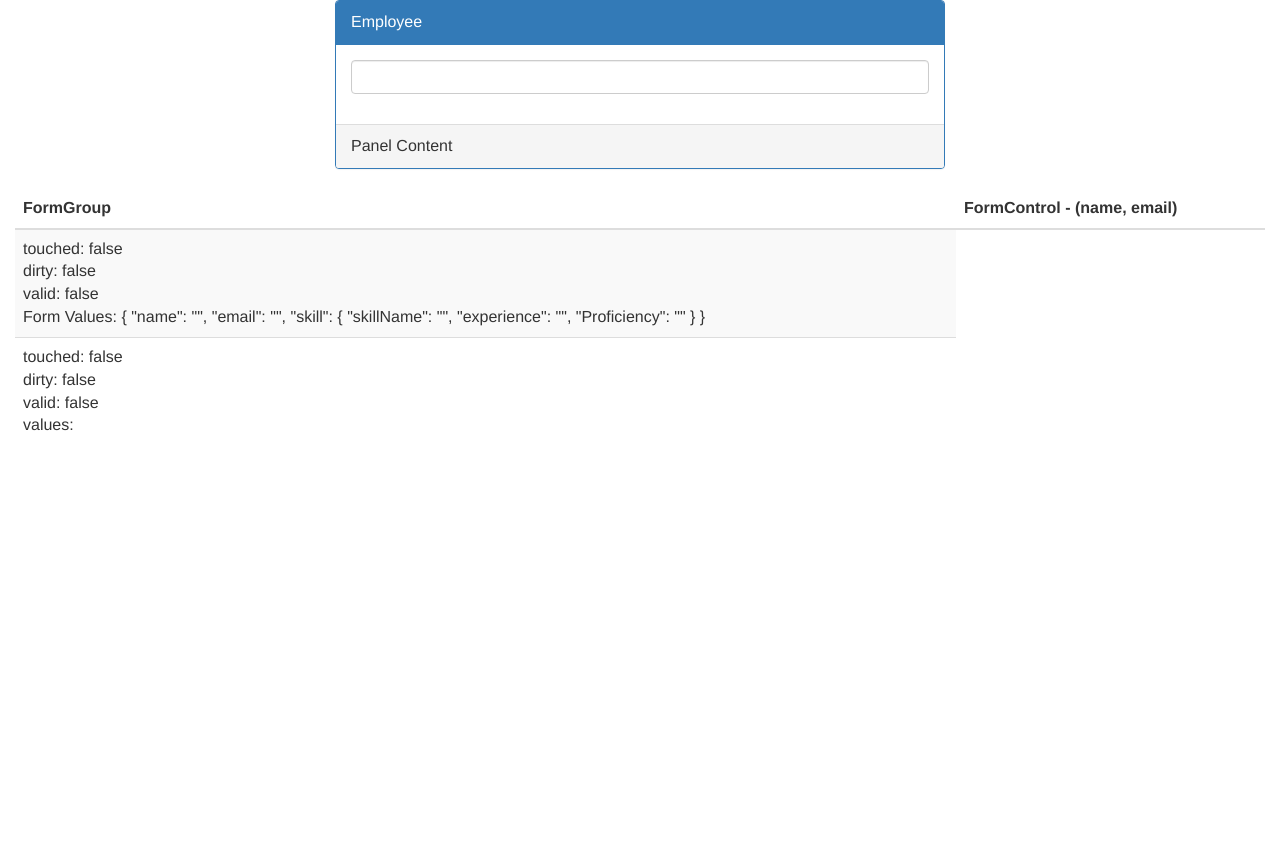
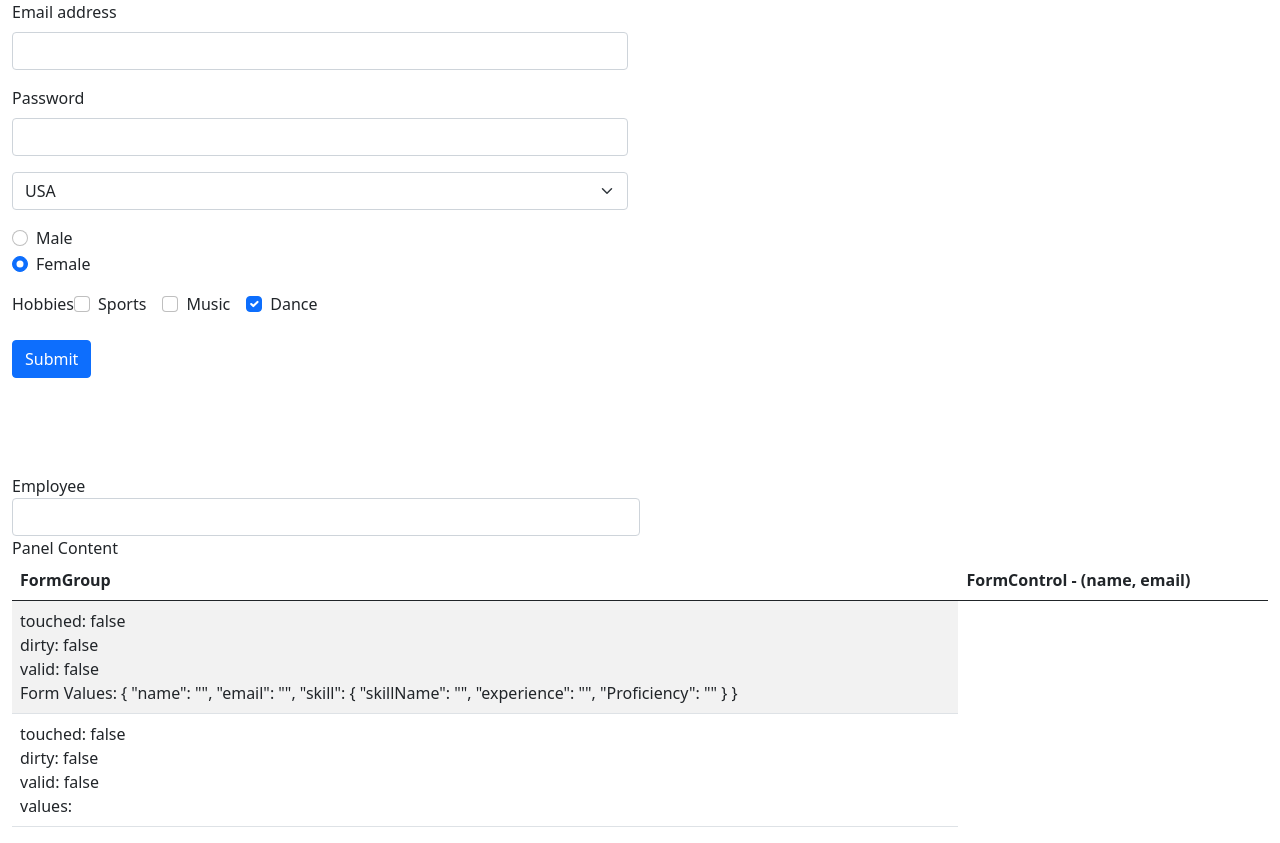
Before and after one commit to tveeru/angular_Topics, an Angular app: page / in a window 1280 px wide. Before the commit the page ends 800 px from the top, so only its background shows below. Built offline with nearby package versions, Linux system fonts and the light colour scheme.

Commit message:
reactive forms

```diff
--- a/src/app/app.component.html
+++ b/src/app/app.component.html
@@ -1,3 +1,5 @@
+<app-formGroup-normal></app-formGroup-normal>
+<!-- <app-formBuilder></app-formBuilder> -->
 <!--
   1) In a reactive forms we create an instance of both formGroup and formControl classes.
 
--- a/src/app/app.module.ts
+++ b/src/app/app.module.ts
@@ -5,10 +5,14 @@ import { BrowserModule } from '@angular/platform-browser';
 
 import { AppRoutingModule } from './app-routing.module';
 import { AppComponent } from './app.component';
+import { FormGroupNormalComponent } from './formGroup-normal/formGroup-normal.component';
+import { FormBuilderComponent } from './formBuilder/formBuilder.component';
 
 @NgModule({
   declarations: [
-    AppComponent
+    AppComponent,
+      FormGroupNormalComponent,
+      FormBuilderComponent
    ],
   imports: [
     BrowserModule,
--- /dev/null
+++ b/src/app/formBuilder/formBuilder.component.html
@@ -0,0 +1,19 @@
+<div class="container-fluid">
+  <div class="row">
+      <div class="col-md-6 mb-5">
+        <form [formGroup]="empForm" (ngSubmit)="onSubmit()">
+          <div class="mb-3">
+            <label for="exampleInputEmail1" class="form-label">Email address</label>
+            <input formControlName="email" type="email" class="form-control" id="exampleInputEmail1" aria-describedby="emailHelp" required>
+
+          </div>
+          <div class="mb-3">
+            <label for="exampleInputPassword1" class="form-label">Password</label>
+            <input formControlName="password" type="password" class="form-control" id="exampleInputPassword1">
+          </div>
+          <button type="submit" class="btn btn-primary">Submit</button>
+        </form>
+
+      </div>
+  </div>
+</div>
--- /dev/null
+++ b/src/app/formBuilder/formBuilder.component.ts
@@ -0,0 +1,28 @@
+import { Component, OnInit } from '@angular/core';
+import { FormBuilder, FormGroup, Validators } from '@angular/forms';
+
+@Component({
+  selector: 'app-formBuilder',
+  templateUrl: './formBuilder.component.html',
+  styleUrls: ['./formBuilder.component.css']
+})
+export class FormBuilderComponent implements OnInit {
+
+  empForm !: FormGroup;
+
+  constructor(private _fb: FormBuilder) { }
+
+  ngOnInit() {
+    this.empForm = this._fb.group({
+      email: ['', Validators.required],
+      password: ['']
+
+    })
+
+  }
+
+  onSubmit(){
+    console.log(this.empForm.value);
+  }
+
+}
--- /dev/null
+++ b/src/app/formGroup-normal/formGroup-normal.component.css
@@ -0,0 +1,3 @@
+input.ng-invalid.ng-touched{
+  border: 1px solid red;
+}
--- /dev/null
+++ b/src/app/formGroup-normal/formGroup-normal.component.html
@@ -0,0 +1,86 @@
+ <div class="container-fluid">
+    <div class="row">
+        <div class="col-md-6 mb-5">
+          <form [formGroup]="empForm" (ngSubmit)="getDetails()">
+            <div class="mb-3">
+              <label for="exampleInputEmail1" class="form-label">Email address</label>
+              <input formControlName="email" type="email" class="form-control" id="exampleInputEmail1">
+
+              <span class="text-danger" *ngIf="empForm.get('email')?.touched && empForm.get('email')?.hasError('required')">
+                *Email is required
+              </span>
+              <span class="text-danger" *ngIf="empForm.get('email')?.touched && empForm.get('email')?.hasError('email')">
+                *Enter valid Email
+              </span>
+              <span class="text-danger" *ngIf="empForm.get('email')?.touched && empForm.get('email')?.hasError('email')">
+                *Enter valid Email
+              </span>
+
+
+              <!--
+
+              <span *ngIf="email!.invalid && (email!.dirty || email!.touched)" class="alert alert-danger"></span>
+
+              <div *ngIf="email!.errors?.['required']">
+                Email is required.
+              </div> -->
+
+              </div>
+
+
+
+              <div class="mb-3">
+              <label for="exampleInputPassword1" class="form-label">Password</label>
+              <input formControlName="password" type="password" class="form-control" id="exampleInputPassword1">
+              <!-- <span class="text-danger" *ngIf="empForm.get('password')?.touched && empForm.get('password')?.hasError('required')">
+                *Enter Password
+              </span> -->
+              <span class="text-danger" *ngIf="empForm.get('password')?.touched && empForm.get('password')?.hasError('minlength')">
+                *Password must be 3 characters
+              </span>
+
+
+            </div>
+            <div class="mb-3">
+            <select formControlName="country" class="form-select" aria-label="Default select example">
+              <option selected>Select Country</option>
+              <option value="india">India</option>
+              <option value="usa">USA</option>
+              <option value="uk">UK</option>
+            </select>
+            </div>
+            <div class="mb-3">
+              <div class="form-check">
+                <input class="form-check-input" type="radio" id="male" value="male" formControlName="gender">
+                <label class="form-check-label" for="exampleRadios1">
+                 Male
+                </label>
+              </div>
+              <div class="form-check">
+                <input class="form-check-input" type="radio" id="female" value="female" formControlName="gender">
+                <label class="form-check-label" for="exampleRadios2">
+                 Female
+                </label>
+              </div>
+            </div>
+            <div class="mb-3">
+              <label for="hobbies" class="form-label">Hobbies</label>
+              <div class="form-check form-check-inline">
+                <input class="form-check-input" type="checkbox" id="inlineCheckbox1" value="sports">
+                <label class="form-check-label" for="inlineCheckbox1">Sports</label>
+              </div>
+              <div class="form-check form-check-inline">
+                <input class="form-check-input" type="checkbox" id="inlineCheckbox2" value="music">
+                <label class="form-check-label" for="inlineCheckbox2">Music</label>
+              </div>
+              <div class="form-check form-check-inline">
+                <input class="form-check-input" type="checkbox" id="inlineCheckbox3" value="dance" formControlName="hobbies">
+                <label class="form-check-label" for="inlineCheckbox3">Dance</label>
+              </div>
+            </div>
+            <button type="submit" class="btn btn-primary">Submit</button>
+          </form>
+
+        </div>
+    </div>
+</div>
--- /dev/null
+++ b/src/app/formGroup-normal/formGroup-normal.component.ts
@@ -0,0 +1,33 @@
+import { Component, OnInit } from '@angular/core';
+import { FormGroup,FormControl, Validators } from '@angular/forms';
+
+@Component({
+  selector: 'app-formGroup-normal',
+  templateUrl: './formGroup-normal.component.html',
+  styleUrls: ['./formGroup-normal.component.css']
+})
+export class FormGroupNormalComponent implements OnInit {
+
+  empForm !: FormGroup;
+
+  constructor() {
+
+  }
+
+  ngOnInit() {
+    this.empForm = new FormGroup({
+      email: new FormControl('', [Validators.required, Validators.email]),
+      password: new FormControl('', [Validators.required, Validators.minLength(3)]),
+      country: new FormControl('usa'),
+      gender: new FormControl('female'),
+      hobbies: new FormControl('sports')
+    })
+  }
+
+  getDetails(){
+    console.log(this.empForm);
+  }
+
+  get email() { return this.empForm.get('email'); }
+
+}
--- a/src/index.html
+++ b/src/index.html
@@ -6,14 +6,8 @@
   <base href="/">
   <meta name="viewport" content="width=device-width, initial-scale=1">
   <link rel="icon" type="image/x-icon" href="favicon.ico">
- <!-- Latest compiled and minified CSS -->
-<link rel="stylesheet" href="https://maxcdn.bootstrapcdn.com/bootstrap/3.4.1/css/bootstrap.min.css">
-
-<!-- jQuery library -->
-<script src="https://ajax.googleapis.com/ajax/libs/jquery/3.6.0/jquery.min.js"></script>
-
-<!-- Latest compiled JavaScript -->
-<script src="https://maxcdn.bootstrapcdn.com/bootstrap/3.4.1/js/bootstrap.min.js"></script>
+  <link href="https://cdn.jsdelivr.net/npm/bootstrap@5.0.2/dist/css/bootstrap.min.css" rel="stylesheet" integrity="sha384-EVSTQN3/azprG1Anm3QDgpJLIm9Nao0Yz1ztcQTwFspd3yD65VohhpuuCOmLASjC" crossorigin="anonymous">
+  <script src="https://cdn.jsdelivr.net/npm/bootstrap@5.0.2/dist/js/bootstrap.bundle.min.js" integrity="sha384-MrcW6ZMFYlzcLA8Nl+NtUVF0sA7MsXsP1UyJoMp4YLEuNSfAP+JcXn/tWtIaxVXM" crossorigin="anonymous"></script>
 </head>
 <body>
   <app-root></app-root>
```
Also changed, not shown: src/app/formBuilder/formBuilder.component.css (added), 2 other files (tests, documents, lock files or other folders).
